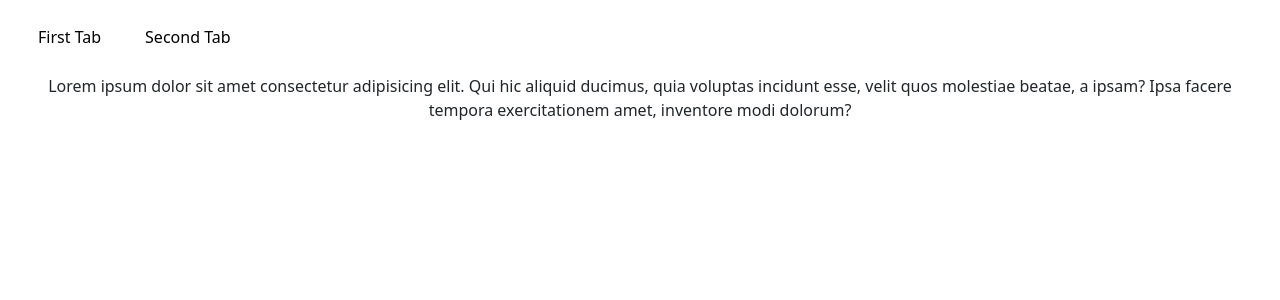
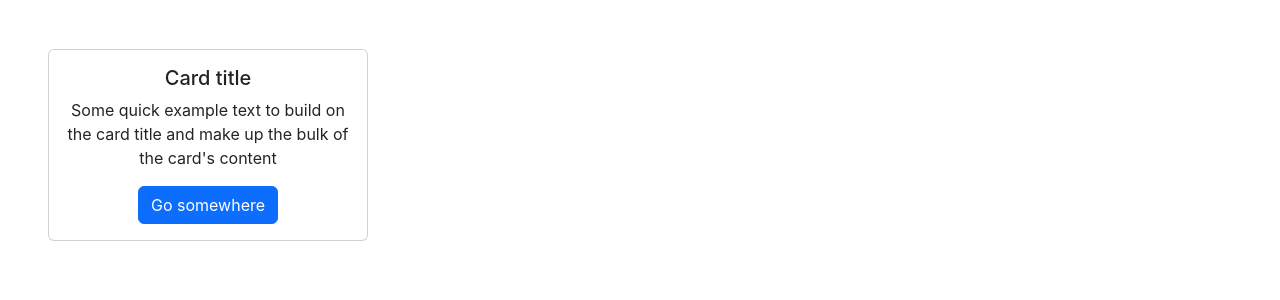
Before and after one commit to b0b1n/tuto-react, a React (Create React App) app: page / in a window 1280 px wide. Shown: the top 300 px of the page. Built offline with nearby package versions, Linux system fonts and the light colour scheme.

Commit message:
10. Error capturing

```diff
--- a/src/App.css
+++ /dev/null
@@ -1,38 +0,0 @@
-.App {
-  text-align: center;
-}
-
-.App-logo {
-  height: 40vmin;
-  pointer-events: none;
-}
-
-@media (prefers-reduced-motion: no-preference) {
-  .App-logo {
-    animation: App-logo-spin infinite 20s linear;
-  }
-}
-
-.App-header {
-  background-color: #282c34;
-  min-height: 100vh;
-  display: flex;
-  flex-direction: column;
-  align-items: center;
-  justify-content: center;
-  font-size: calc(10px + 2vmin);
-  color: white;
-}
-
-.App-link {
-  color: #61dafb;
-}
-
-@keyframes App-logo-spin {
-  from {
-    transform: rotate(0deg);
-  }
-  to {
-    transform: rotate(360deg);
-  }
-}
--- a/src/App.js
+++ /dev/null
@@ -1,21 +0,0 @@
-import React from "react";
-import { Tab, Tabs } from "./Tabs";
-
-function App() {
-  return (
-    <Tabs >
-      <Tab title="First Tab">
-        Lorem ipsum dolor sit amet consectetur adipisicing elit. Qui hic aliquid
-        ducimus, quia voluptas incidunt esse, velit quos molestiae beatae, a
-        ipsam? Ipsa facere tempora exercitationem amet, inventore modi dolorum?
-      </Tab>
-      <Tab title="Second Tab">
-        Consectetur adipisicing elit. Qui hic aliquid ducimus, quia voluptas
-        incidunt esse, velit quos molestiae beatae, a ipsam? Ipsa facere tempora
-        exercitationem amet, inventore modi dolorum?
-      </Tab>
-    </Tabs>
-  );
-}
-
-export default App;
--- /dev/null
+++ b/src/App.jsx
@@ -0,0 +1,104 @@
+import React, { useState } from "react";
+import { createPortal } from "react-dom";
+
+function Modal({ onClose }) {
+  throw new Error();
+  return createPortal(
+    <>
+      <div
+        className="modal"
+        tabIndex="-1"
+        role="dialog"
+        style={{ display: "block" }}
+      >
+        <div className="modal-dialog">
+          <div className="modal-content">
+            <div className="modal-header">
+              <h5 className="modal-title">Modal title</h5>
+              <button
+                type="button"
+                className="close"
+                data-dismiss="model"
+                aria-label="Close"
+              >
+                <span aria-hidden="true" onClick={onClose}>
+                  &times;
+                </span>
+              </button>
+            </div>
+            <div className="modal-body">
+              <p>Modal body test goes here</p>
+            </div>
+            <div className="modal-footer">
+              <button
+                type="button"
+                className="btn btn-secondary"
+                data-display="modal"
+                onClick={onClose}
+              >
+                Close
+              </button>
+            </div>
+          </div>
+        </div>
+        <div className="modal-backdrop fade show"></div>
+      </div>
+    </>,
+    document.body
+  );
+}
+
+class ErrorBoundary extends React.Component {
+  constructor(props) {
+    super(props);
+    this.state = { error: false };
+  }
+  static getDerivedStateFromError(error) {
+    return { error: true };
+  }
+
+  componentDidCatch(error, errorInfo) {
+    console.log(error, errorInfo);
+  }
+
+  render() {
+    if (this.state.error)
+      return <div className="alert alert-danger">Il y a eu un problème </div>;
+    return this.props.children;
+  }
+}
+function App() {
+  const [modal, setModal] = useState(false);
+
+  const showModal = function () {
+    setModal(true);
+  };
+  const hideModal = function () {
+    setModal(false);
+  };
+
+  const style = {
+    transform: "translateY(1px)",
+  };
+
+  const log = function () {
+    console.log("click");
+  };
+  return (
+    <div className="card m-5 w-25" align="center" style={style} onClick={log}>
+      <div className="card-body">
+        <h5 className="card-title"> Card title</h5>
+        <p>
+          Some quick example text to build on the card title and make up the
+          bulk of the card's content
+        </p>
+        <button onClick={showModal} className="btn btn-primary">
+          Go somewhere
+        </button>
+      </div>
+      <ErrorBoundary>{modal && <Modal onClose={hideModal} />}</ErrorBoundary>
+    </div>
+  );
+}
+
+export default App;
--- a/src/Tabs.jsx
+++ /dev/null
@@ -1,27 +0,0 @@
-import React , {useState} from "react";
-
-export function Tabs({ children }) {
-  const childrenArray = React.Children.toArray(children);
-  const [current, setCurrent]= useState(childrenArray[0].key)
-  const newChildren = childrenArray.map(child => {
-    return React.cloneElement(child, {selected : child.key === current})
-  })
-  return (
-    <div className="m-3 ">
-      <nav className="nav ">
-        {childrenArray.map((child) => (
-          <li key={child.key} className="nav-link">
-            <button onClick={() => setCurrent(child.key)} className="text-decoration-none bg-light border-0 bg-opacity-10">
-              {child.props.title}
-            </button>
-          </li>
-        ))}
-      </nav>
-      <section>{newChildren}</section>
-    </div>
-  );
-}
-
-export function Tab({ children, selected }) {
-  return <div className="p-2 mx-auto text-center pt-3" hidden={!selected} >{children}</div>;
-}
--- a/src/index.css
+++ b/src/index.css
@@ -1,3 +1,7 @@
+iframe{
+  display: none!important;
+}
+
 body {
   margin: 0;
   font-family: -apple-system, BlinkMacSystemFont, 'Segoe UI', 'Roboto', 'Oxygen',
--- a/src/index.js
+++ b/src/index.js
@@ -1,8 +1,7 @@
 import React from 'react';
 import ReactDOM from 'react-dom/client';
-// import './index.css';
+import './index.css';
 import App from './App';
-import reportWebVitals from './reportWebVitals';
 
 const root = ReactDOM.createRoot(document.getElementById('root'));
 root.render(
@@ -10,8 +9,3 @@ root.render(
     <App />
   </React.StrictMode>
 );
-
-// If you want to start measuring performance in your app, pass a function
-// to log results (for example: reportWebVitals(console.log))
-// or send to an analytics endpoint. Learn more: https://bit.ly/CRA-vitals
-reportWebVitals();
--- a/src/reportWebVitals.js
+++ /dev/null
@@ -1,13 +0,0 @@
-const reportWebVitals = onPerfEntry => {
-  if (onPerfEntry && onPerfEntry instanceof Function) {
-    import('web-vitals').then(({ getCLS, getFID, getFCP, getLCP, getTTFB }) => {
-      getCLS(onPerfEntry);
-      getFID(onPerfEntry);
-      getFCP(onPerfEntry);
-      getLCP(onPerfEntry);
-      getTTFB(onPerfEntry);
-    });
-  }
-};
-
-export default reportWebVitals;
```
Also changed, not shown: public/manifest.json, src/logo.svg (deleted), 1 other file (tests, documents, lock files or other folders).
